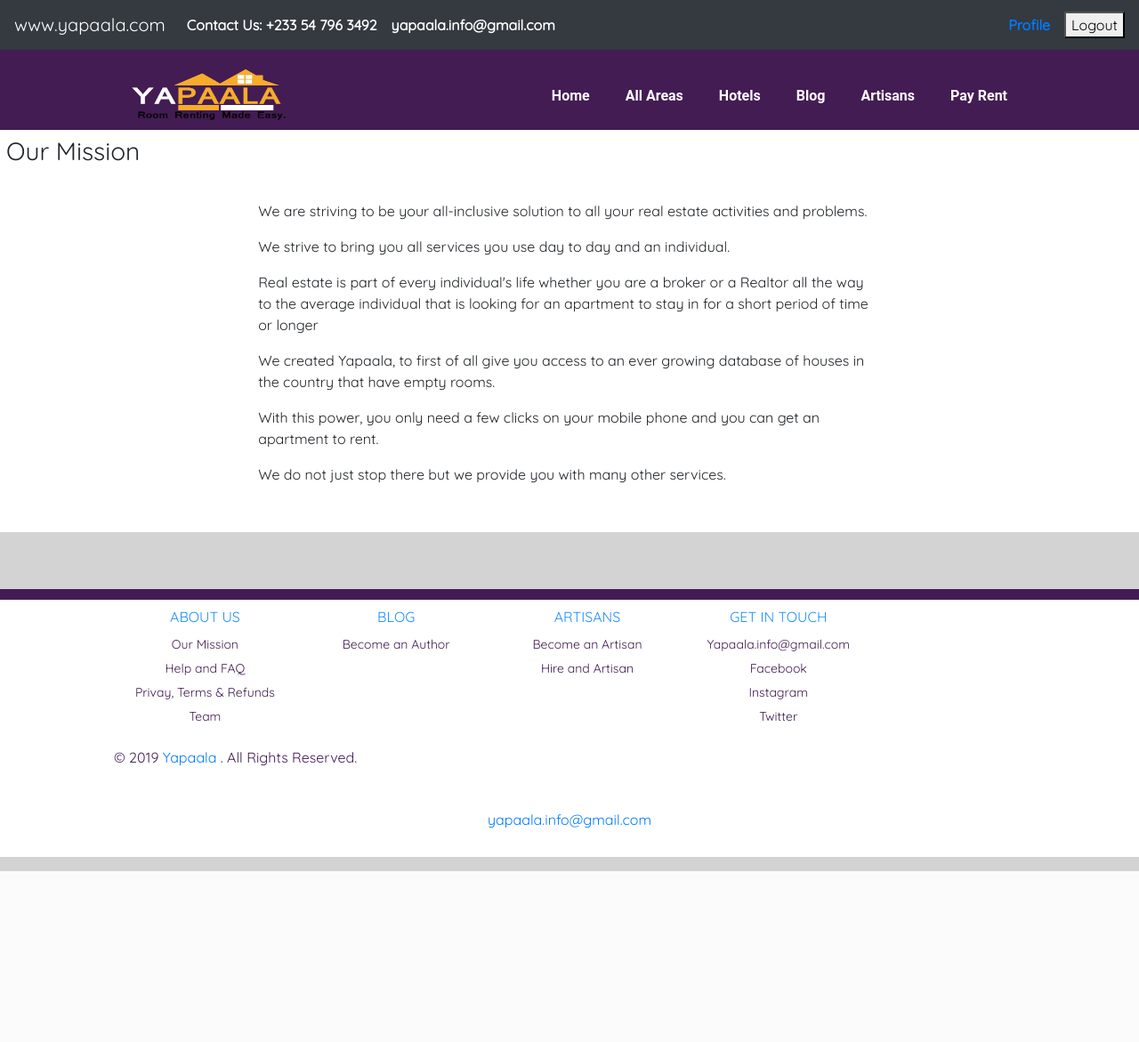
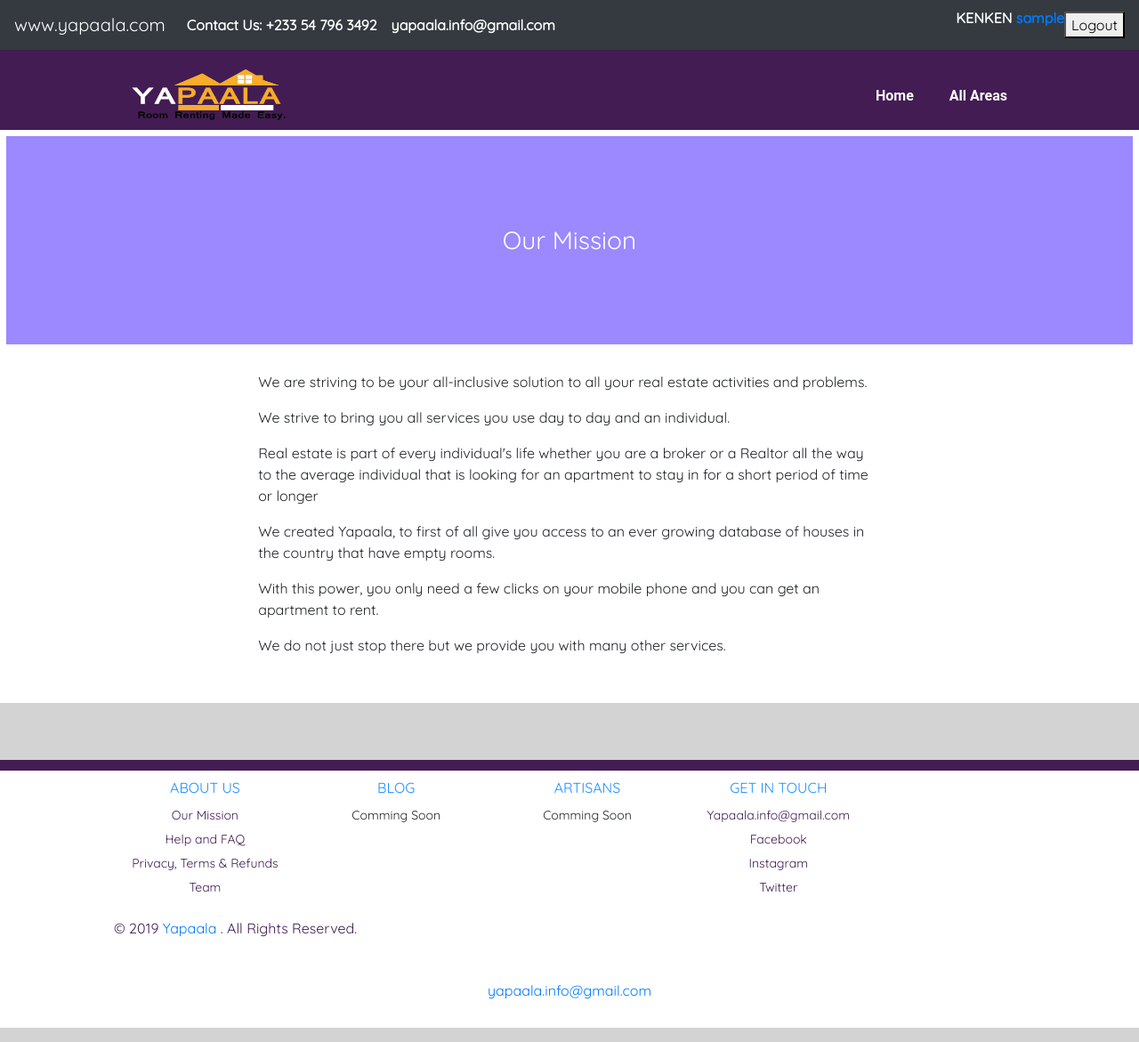
Before and after one commit to rasheedmhd/yapaala, a Django app: page /blog/placentanetwork/yapaala/mission in a window 1280 px wide. Shown: the whole page at 89% size. Before the commit the page ends 979 px from the top, so only its background shows below. Run offline with Django 3.2, Linux system fonts and the light colour scheme; the visitor is signed in with stand-in values (Sample User, id 1); some libraries are stand-ins or nearby versions.

Commit message:
Yapaala MVP

```diff
--- a/accounts/views.py
+++ b/accounts/views.py
@@ -27,7 +27,7 @@
         if form.is_valid():
             user = form.get_user()
             login(request, user)
-            return redirect('accounts:dashboard')
+            return redirect('home:home')
     else:
         form = AuthenticationForm()
     return render(request, 'accounts/login.html', {'form':form})
--- a/static/css/blog/blog.css
+++ b/static/css/blog/blog.css
@@ -1,6 +1,15 @@
 .wrapper {
   background: white;
   font-family: Quicksand, sans-serif;
+}
+
+h3.title {
+  margin:0;
+  background: #9c88ff;
+  color: white;
+  text-align: center;
+  font-size: 74;
+  padding: 100px 0 100px 0;
 }
 
 .main-content {
--- a/static/css/home.css
+++ b/static/css/home.css
@@ -3,7 +3,7 @@
 }
 
 .column {
-  columns: 4;
+  columns: 3;
   width: 100%;
   /*
   grid-template-rows: 1fr 1fr 1fr;
--- a/templates/accounts/login.html
+++ b/templates/accounts/login.html
@@ -5,6 +5,10 @@
 {% block content %}
 <link rel="stylesheet" href="{% static 'css/master/authentication.css' %}">
 
+<div class="auth-grid">
+  <div class="auth-container">
+
+  </div>
   <div class="auth-container">
     <h1 class="salutation" > Welcome to Yapaala !</h1>
     <h3> Log in here !</h3>
@@ -21,5 +25,7 @@
 
   </div>
 
+</div>
+
 
 {% endblock %}
--- a/templates/base.html
+++ b/templates/base.html
@@ -35,7 +35,8 @@
         </ul>
         {% if user.is_authenticated %}
         <li class="nav-item active">
-          <a class="nav-link" href="{% url 'accounts:dashboard' %}"> Profile </a>
+         <p> KENKEN <a href="#"> {{ user.username }}  </a> </p>
+          <!--<a class="nav-link" href="{% url 'accounts:dashboard' %}"> Profile </a>-->
         </li>
           <form class="logout_text" action="{% url 'accounts:logout' %}" method="post">
             {% csrf_token %}
@@ -62,14 +63,14 @@
         <ul><!--  We could put banner advertisements here.-->
           <li><a href="{% url 'home:home' %}"> Home </a></li>
           <li class="active"><a href="{% url 'home:all' %}"> All Areas </a></li>
-          <li><a href="{% url 'hotels:hotel' %}"> Hotels </a></li>
+        <!--  <li><a href="{% url 'hotels:hotel' %}"> Hotels </a></li>
           <li><a href="{% url 'blog:blog_home' %}"> Blog </a></li>
           <li><a href="{% url 'artisans:artisans_home' %}"> Artisans </a></li>
           {% if user.is_authenticated %}
             <li><a href="{% url 'rental_pay:add_payment' %}"> Pay Rent </a></li>
           {% else %}
             <li><a href="{% url 'rental_pay:rental_pay' %}"> Pay Rent </a></li>
-          {% endif %}
+          {% endif %}-->
         </ul>
       </nav>
     </div>
@@ -103,22 +104,24 @@
   				<div class="details">
   					<li> <a href="{% url 'blog:mission' %}"> Our Mission </a> </li>
   					<li><a href="{% url 'blog:help_and_faq' %}"> Help and FAQ </a></li>
-  					<li><a href="{% url 'blog:terms' %}"> Privay, Terms &amp Refunds </a></li>
+  					<li><a href="{% url 'blog:terms' %}"> Privacy, Terms &amp Refunds </a></li>
             <li><a href="#"> Team </a></li>
   				</div>
   		</div>
   		<div class="row2">
   			<h3 class="f-headers"> BLOG </h3>
   				<div class="details">
-  					<li> <a href="{% url 'blog:writing' %}"> Become an Author </a> </li>
+            <li>Comming Soon</li>
+  					<!--<li> <a href="{% url 'blog:writing' %}"> Become an Author </a> </li>-->
   				</div>
   		</div>
   		<div class="row3">
   			<h3 class="f-headers"> ARTISANS </h3>
   				<div class="details">
-  					<li> <a href="{% url 'artisans:artisans_home' %}"> Become an Artisan </a> </li>
+            <li>Comming Soon</li>
+  				<!--	<li> <a href="{% url 'artisans:artisans_home' %}"> Become an Artisan </a> </li>
   					<li> <a href="{% url 'artisans:all_artisans' %}"> Hire and Artisan </a> </li>
-  					<li> <a href="{% url 'artisans:all_artisans' %}"></a> </li>
+  					<li> <a href="{% url 'artisans:all_artisans' %}"></a> </li>-->
   				</div>
   		</div>
   		<div class="row4">
--- a/templates/master/contact.html
+++ b/templates/master/contact.html
@@ -8,7 +8,7 @@
 
 <div class="wrapper">
 
-  <h3> Contact Us for More Enquiries</h3>
+  <h3 class="title"> Contact Us for More Enquiries</h3>
 
   <div class="main-content">
 
--- a/templates/master/help_and_faq.html
+++ b/templates/master/help_and_faq.html
@@ -8,7 +8,7 @@
 
 <div class="wrapper">
 
-  <h3> Help and Frequently Asked Questions</h3>
+  <h3 class="title"> Help and Frequently Asked Questions</h3>
 
   <div class="main-content">
 
--- a/templates/master/our_mission.html
+++ b/templates/master/our_mission.html
@@ -8,7 +8,7 @@
 
 <div class="wrapper">
 
-  <h3> Our  Mission </h3>
+  <h3 class="title"> Our  Mission </h3>
 
   <div class="main-content">
 
--- a/templates/master/terms.html
+++ b/templates/master/terms.html
@@ -8,7 +8,7 @@
 
 <div class="wrapper">
 
-  <h3> Terms and Conditions </h3>
+  <h3 class="title"> Terms and Conditions </h3>
 
   <div class="main-content">
 
```
Also changed, not shown: static/css/master/authentication.css (+11 -4 lines), static/css/master/master.css (+8 -0 lines), templates/accounts/register.html (+7 -2 lines). Lines whose indentation alone changed are shown as unchanged.
